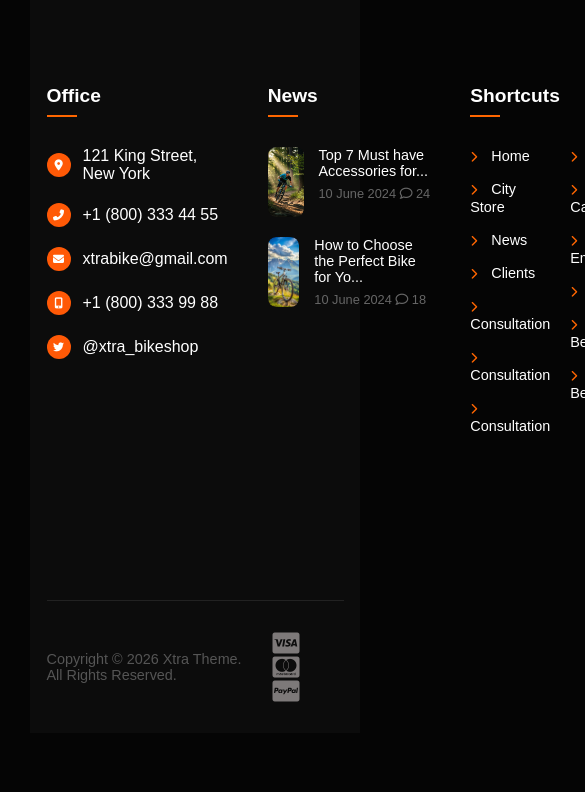
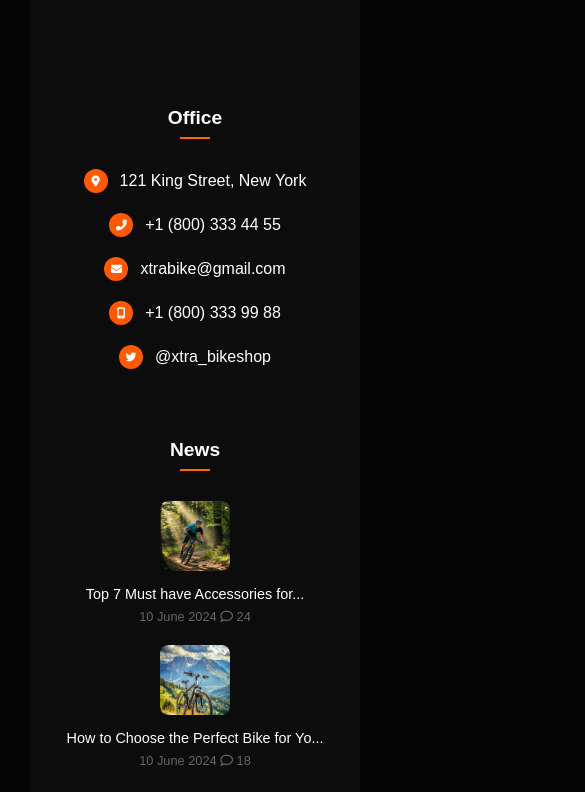
Before and after one commit to ShahedAbuZayed/BIKE-SHOP-, a plain HTML site: page 1.html in a window 390 px wide. Shown: the part 4458-5250 px from the top of the page, 585 px wide, since content can reach past the window. Before the commit the page ends 5221 px from the top, so only its background shows below. Drawn offline with Linux system fonts and the light colour scheme.

Commit message:
Update 1.html

```diff
--- a/1.html
+++ b/1.html
@@ -694,7 +694,61 @@
         transform: translateY(0);
     }
 }
-
+@media (max-width: 992px) {
+    .footer-contact-bar {
+        flex-direction: column;
+        gap: 40px;
+        padding: 40px 20px;
+    }
+    .contact-item a {
+        font-size: 1.2rem;
+    }
+    .footer-main-content {
+        grid-template-columns: 1fr;
+        gap: 50px;
+        padding: 50px 0;
+        text-align: center;
+    }
+    .footer-title::after {
+        left: 50%;
+        transform: translateX(-50%);
+    }
+    .office-info li {
+        justify-content: center;
+    }
+    .news-post {
+        flex-direction: column;
+        align-items: center;
+    }
+    .post-info {
+        text-align: center;
+    }
+    .shortcuts-wrapper {
+        flex-direction: column;
+        align-items: center;
+        gap: 0;
+    }
+    .footer-bottom {
+        flex-direction: column;
+        gap: 20px;
+        text-align: center;
+    }
+    .payment-icons {
+        margin-top: 10px;
+    }
+    .payment-icons i {
+        margin: 0 10px;
+    }
+}
+@media (max-width: 480px) {
+    .contact-item a {
+        font-size: 1rem;
+    }
+
+    .site-footer {
+        padding: 0 20px;
+    }
+}
   </style>
 </head>
 
```
